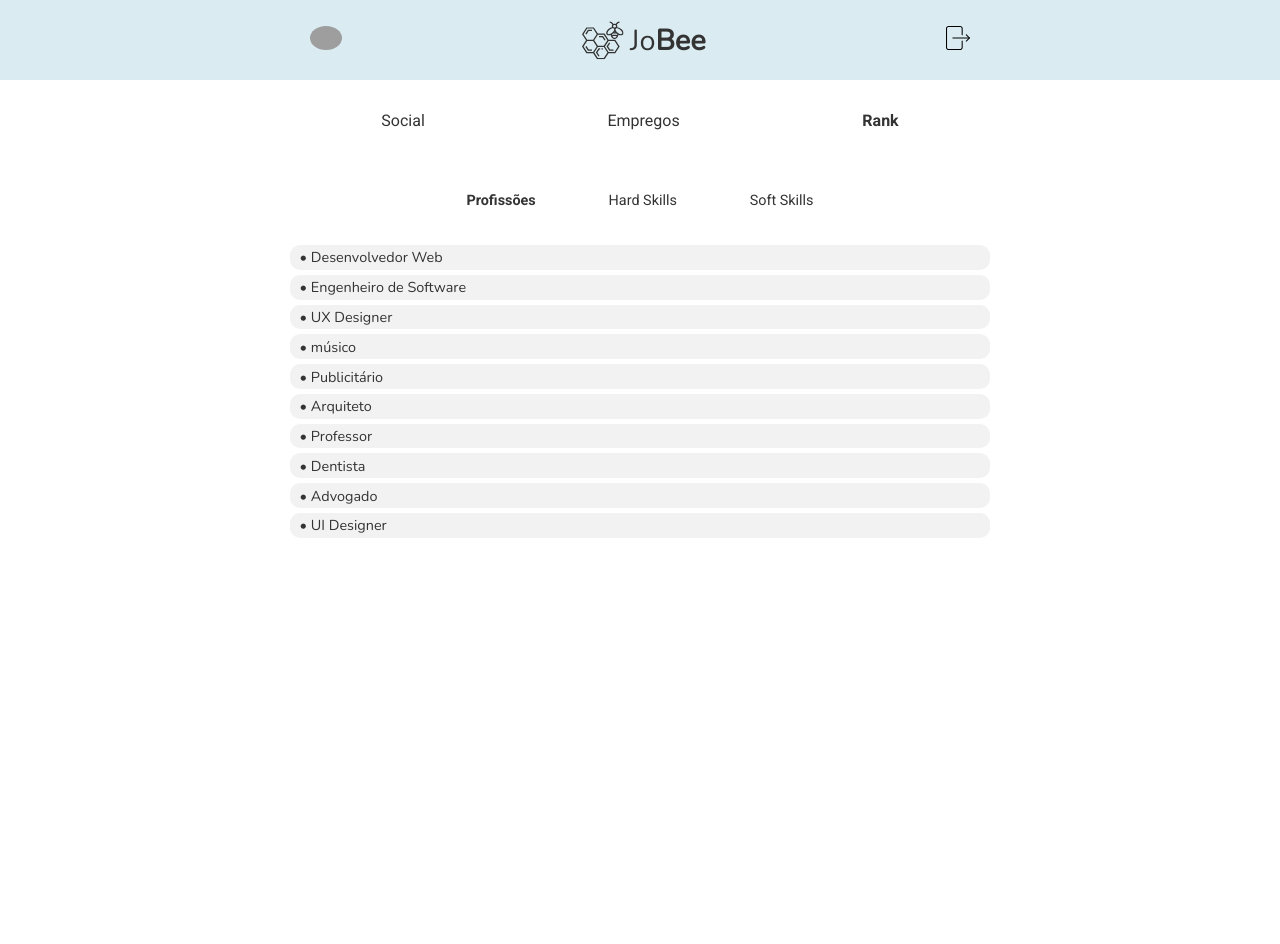
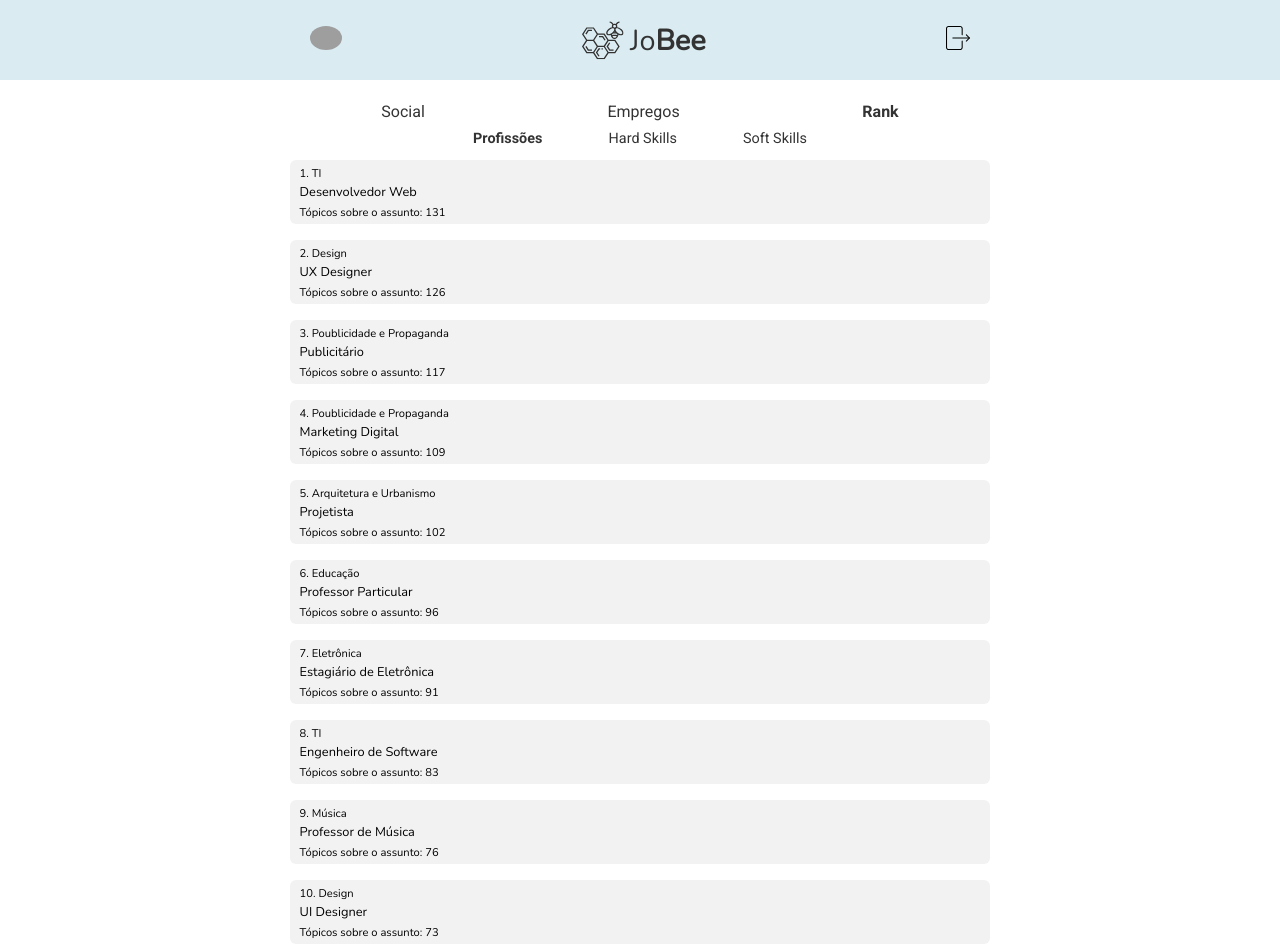
Before and after one commit to douglas541/Jobee, a React (Create React App) app: page /rank in a window 1280 px wide. Before the commit the page ends 800 px from the top, so only its background shows below. Built offline with nearby package versions, Linux system fonts and the light colour scheme; grey boxes are pictures that could not be loaded.

Commit message:
feat: Rank component minor changes

```diff
--- a/src/components/Rank/index.js
+++ b/src/components/Rank/index.js
@@ -3,12 +3,14 @@ import React, { Profiler } from 'react';
 import './styles.css'
 
 function Rank(props) {
-   const { content } = props;
+   const { position, area, content, topics } = props;
 
    return (
-         <div id="container-rank">
-            <p>• { content }</p>
-         </div>
+      <div id="container-rank">
+         <p1>{position}. {area}</p1><br/>
+         <p2>{content}</p2><br/>
+         <p3>Tópicos sobre o assunto: {topics}</p3>
+      </div>
    )
 }
 
--- a/src/components/Rank/styles.css
+++ b/src/components/Rank/styles.css
@@ -1,14 +1,26 @@
 #container-rank {
   background-color: var(--color-background);
-  max-height: 10rem;
+  /* max-height: 10rem; */
+  height: 4rem;
   padding: 0.15rem 0.6rem;
-  margin: 5px;
-  border-radius: 10px;
+  margin-bottom: 1rem;
+  border-radius: 6px;
   width: 90vw;
   max-width: 700px;
+  cursor: pointer;
 }
 
-#container-rank p {
+#container-rank p1 {
   font-family: "nunito", sans-serif;
-  font-size: 0.9rem !important;
+  font-size: 0.7rem !important;
 }
+
+#container-rank p2 {
+  font-family: "nunito", sans-serif;
+  font-size: 0.8rem !important;
+}
+
+#container-rank p3 {
+  font-family: "nunito", sans-serif;
+  font-size: 0.7rem !important;
+}
--- a/src/pages/MainRank/index.js
+++ b/src/pages/MainRank/index.js
@@ -7,28 +7,81 @@ import './styles.css'
 
 function MainRank() {
 
-   const[corSubNav1, setCorSubNav1] = useState("600");
-   const[corSubNav2, setCorSubNav2] = useState("500");
-   const[corSubNav3, setCorSubNav3] = useState("500");
+   const [corSubNav1, setCorSubNav1] = useState("600");
+   const [corSubNav2, setCorSubNav2] = useState("500");
+   const [corSubNav3, setCorSubNav3] = useState("500");
 
    const [rankComps, setRankComps] = useState([
-      { content: "Desenvolvedor Web" },
-      { content: "Engenheiro de Software" },
-      { content: "UX Designer" },
-      { content: "músico" },
-      { content: "Publicitário" },
-      { content: "Arquiteto" },
-      { content: "Professor" },
-      { content: "Dentista" },
-      { content: "Advogado" },
-      { content: "UI Designer" },
+      {
+         position: "1",
+         area: "TI",
+         topics: "131",
+         content: "Desenvolvedor Web"
+      },
+      {
+         position: "2",
+         area: "Design",
+         topics: "126",
+         content: "UX Designer"
+      },
+      {
+         position: "3",
+         area: "Poublicidade e Propaganda",
+         topics: "117",
+         content: "Publicitário"
+      },
+      {
+         position: "4",
+         area: "Poublicidade e Propaganda",
+         topics: "109",
+         content: "Marketing Digital"
+      },
+      {
+         position: "5",
+         area: "Arquitetura e Urbanismo",
+         topics: "102",
+         content: "Projetista"
+      },
+      {
+         position: "6",
+         area: "Educação",
+         topics: "96",
+         content: "Professor Particular"
+      },
+      {
+         position: "7",
+         area: "Eletrônica",
+         topics: "91",
+         content: "Estagiário de Eletrônica"
+      },
+      {
+         position: "8",
+         area: "TI",
+         content: "Engenheiro de Software",
+         topics: "83"
+      },
+      {
+         position: "9",
+         area: "Música",
+         topics: "76",
+         content: "Professor de Música"
+      },
+      {
+         position: "10",
+         area: "Design",
+         topics: "73",
+         content: "UI Designer"
+      },
    ]);
 
    const rankList = rankComps.map((rank) => {
       return (
          <Rank
-            key={rank.content}
+            key={rank.position}
+            position={rank.position}
+            area={rank.area}
             content={rank.content}
+            topics={rank.topics}
          />
       );
    });
@@ -36,16 +89,66 @@ function MainRank() {
 
    const listProfessions = () => {
       setRankComps([
-         { content: "Desenvolvedor Web" },
-         { content: "Engenheiro de Software" },
-         { content: "UX Designer" },
-         { content: "Músico" },
-         { content: "Publicitário" },
-         { content: "Arquiteto" },
-         { content: "Professor" },
-         { content: "Dentista" },
-         { content: "Advogado" },
-         { content: "UI Designer" },
+         {
+            position: "1",
+            area: "TI",
+            topics: "131",
+            content: "Desenvolvedor Web"
+         },
+         {
+            position: "2",
+            area: "Design",
+            topics: "126",
+            content: "UX Designer"
+         },
+         {
+            position: "3",
+            area: "Poublicidade e Propaganda",
+            topics: "117",
+            content: "Publicitário"
+         },
+         {
+            position: "4",
+            area: "Poublicidade e Propaganda",
+            topics: "109",
+            content: "Marketing Digital"
+         },
+         {
+            position: "5",
+            area: "Arquitetura e Urbanismo",
+            topics: "102",
+            content: "Projetista"
+         },
+         {
+            position: "6",
+            area: "Educação",
+            topics: "96",
+            content: "Professor Particular"
+         },
+         {
+            position: "7",
+            area: "Eletrônica",
+            topics: "91",
+            content: "Estagiário de Eletrônica"
+         },
+         {
+            position: "8",
+            area: "TI",
+            content: "Engenheiro de Software",
+            topics: "83"
+         },
+         {
+            position: "9",
+            area: "Música",
+            topics: "76",
+            content: "Professor de Música"
+         },
+         {
+            position: "10",
+            area: "Design",
+            topics: "73",
+            content: "UI Designer"
+         },
       ]);
 
       setCorSubNav1("600");
@@ -56,16 +159,66 @@ function MainRank() {
 
    const listHardSkills = () => {
       setRankComps([
-         { content: "Gestão de projetos" },
-         { content: "Mecânica de motores" },
-         { content: "Programação" },
-         { content: "Domínio de PHP" },
-         { content: "Domínio de excel avançado" },
-         { content: "Contabilidade" },
-         { content: "Gestão de pessoas" },
-         { content: "Inglês" },
-         { content: "Operação de máquinas" },
-         { content: "Espanhol" },
+         {
+            position: "1",
+            area: "TI",
+            topics: "131",
+            content: "Gestão de projetos"
+         },
+         {
+            position: "2",
+            area: "Mecânica",
+            topics: "126",
+            content: "Mecânica de motores"
+         },
+         {
+            position: "3",
+            area: "TI",
+            topics: "117",
+            content: "Programação"
+         },
+         {
+            position: "4",
+            area: "TI",
+            topics: "109",
+            content: "Domínio de PHP"
+         },
+         {
+            position: "5",
+            area: "Tecnologia em Informática",
+            topics: "102",
+            content: "Domínio de excel avançado"
+         },
+         {
+            position: "6",
+            area: "Contabilidade",
+            topics: "96",
+            content: "Contabilidade"
+         },
+         {
+            position: "7",
+            area: "Administração",
+            topics: "91",
+            content: "Gestão de pessoas"
+         },
+         {
+            position: "8",
+            area: "Linguagens",
+            content: "Inglês",
+            topics: "83"
+         },
+         {
+            position: "9",
+            area: "Mecânica",
+            topics: "76",
+            content: "Operação de máquinas"
+         },
+         {
+            position: "10",
+            area: "Linguagens",
+            topics: "73",
+            content: "Espanhol"
+         },
       ]);
 
       setCorSubNav1("500");
@@ -75,16 +228,60 @@ function MainRank() {
 
    const listSoftSkills = () => {
       setRankComps([
-         { content: "Negociação e Persuasão" },
-         { content: "Inteligência Criativa" },
-         { content: "Gestão de Pessoas" },
-         { content: "Flexibilidade"},
-         { content: "Pensamento Critico"},
-         { content: "Liderança"},
-         { content: "Resiliência" },
-         { content: "Proatividade" },
-         { content: "Comunicação" },
-         { content: "Persuação" },
+         {
+            position: "1",
+            area: "Soft Skill",
+            topics: "131",
+            content: "Negociação e Persuasão"
+         },
+         {
+            position: "2",
+            area: "Soft Skill",
+            topics: "126",
+            content: "Inteligência Criativa"
+         },
+         {
+            position: "3",
+            area: "Soft Skill",
+            topics: "117",
+            content: "Gestão de Pessoas"
+         },
+         {
+            position: "4",
+            area: "Soft Skill",
+            topics: "109",
+            content: "Flexibilidade"
+         },
+         {
+            position: "5",
+            area: "Soft Skill",
+            topics: "102",
+            content: "Pensamento Critico"
+         },
+         {
+            position: "6",
+            area: "Soft Skill",
+            topics: "96",
+            content: "Resiliência"
+         },
+         {
+            position: "7",
+            area: "Soft Skill",
+            topics: "91",
+            content: "Proatividade"
+         },
+         {
+            position: "8",
+            area: "Soft Skill",
+            content: "Comunicação",
+            topics: "85"
+         },
+         {
+            position: "9",
+            area: "Soft Skill",
+            topics: "76",
+            content: "Persuação"
+         }
       ]);
 
 
@@ -114,9 +311,9 @@ function MainRank() {
 
                <div id="main-rank-page-subnav-container">
                   <nav id="main-rank-page-subnav">
-                     <a href="#" style={{fontWeight: corSubNav1}} id="profissoes" onClick= {listProfessions}>Profissões</a>
-                     <a href="#" style={{fontWeight: corSubNav2}} id="hardskills" onClick= {listHardSkills}>Hard Skills</a>
-                     <a href="#" style={{fontWeight: corSubNav3}} id="listskills" onClick= {listSoftSkills}>Soft Skills</a>
+                     <a href="#" style={{ fontWeight: corSubNav1 }} id="profissoes" onClick={listProfessions}>Profissões</a>
+                     <a href="#" style={{ fontWeight: corSubNav2 }} id="hardskills" onClick={listHardSkills}>Hard Skills</a>
+                     <a href="#" style={{ fontWeight: corSubNav3 }} id="listskills" onClick={listSoftSkills}>Soft Skills</a>
                   </nav>
                </div>
                <div id="main-rank-post-container">
--- a/src/pages/MainRank/styles.css
+++ b/src/pages/MainRank/styles.css
@@ -19,6 +19,7 @@
   height: 80vh;
   /* width: calc(60vw + 7rem);
    max-width: 700px; */
+  /* margin-bottom: 1rem; */
 }
 
 #main-rank-page-nav-container {
@@ -48,8 +49,6 @@
   display: flex;
   justify-content: center;
   width: 100%;
-  height: 100%;
-  max-height: 10vh;
 }
 
 #main-rank-page-subnav-container a {
@@ -62,5 +61,8 @@
   display: flex;
   justify-content: space-around;
   align-items: center;
-  width: 60%;
+  width: 70vw;
+  max-width: 400px;
+  position: relative;
+  top: -0.8rem;
 }
```
